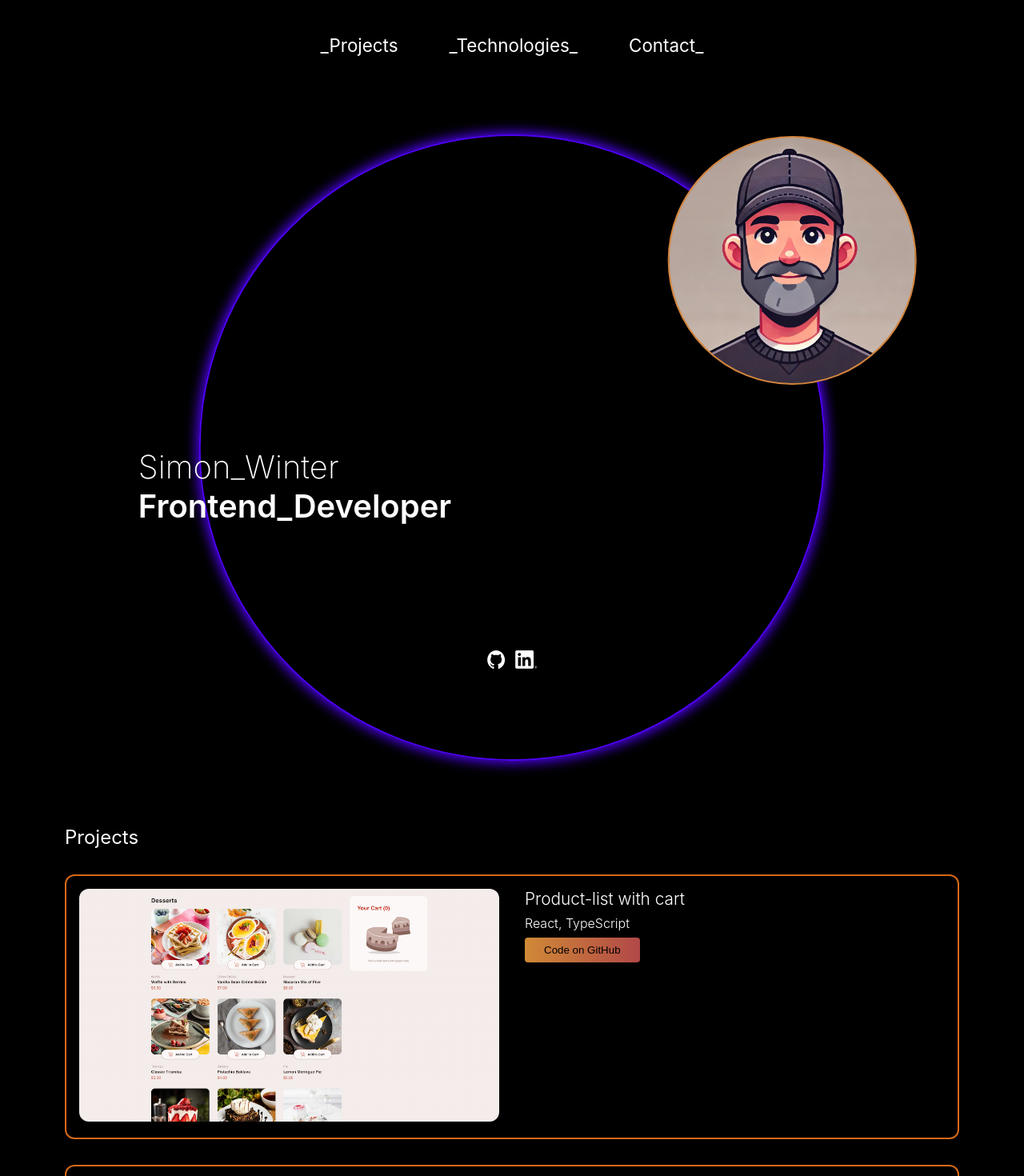
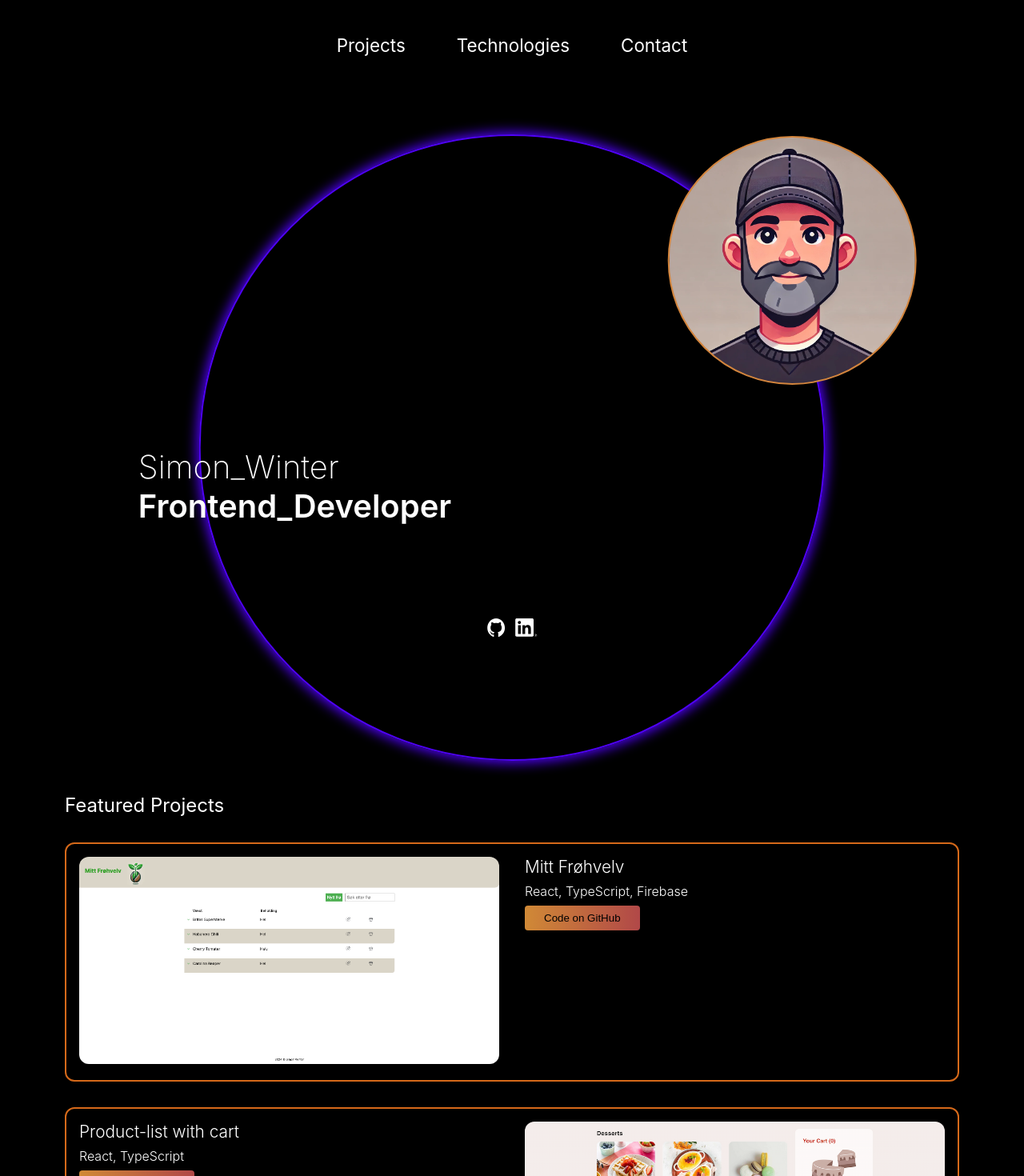
Before and after one commit to SimonADW/240910-portfolio-simon-winter, a React (Vite) app: page / in a window 1280 px wide. Shown: the top 1470 px of the page at 80% size. Built offline with nearby package versions, Linux system fonts and the light colour scheme.

Commit message:
Add mittFrohvelv, add node skill, add link-titles

```diff
--- a/src/assets/data/projectsList.ts
+++ b/src/assets/data/projectsList.ts
@@ -1,6 +1,14 @@
 export const projectsList = [
 	{
-		id: 1,
+		id: 4,
+		title: 'Mitt Frøhvelv',
+		technologies: 'React, TypeScript, Firebase',
+		image: 'mittFrohvelv',
+		gitUrl: 'https://github.com/SimonADW/240917-mitt-frohvelv',
+		liveUrl: 'n/a',
+	},
+	{
+		id: 3,
 		title: 'Product-list with cart',
 		technologies: 'React, TypeScript',
 		image: 'dessertStore',
@@ -16,7 +24,7 @@ export const projectsList = [
 		liveUrl: 'https://fm-challenge-mortgage-calc.netlify.app/',
 	},
 	{
-		id: 3,
+		id: 1,
 		title: 'Start Wars API-fetch',
 		technologies: 'HTML, CSS, JavaScript',
 		image: 'starWars',
--- a/src/assets/data/skillsList.ts
+++ b/src/assets/data/skillsList.ts
@@ -11,17 +11,22 @@ export const skillsList = [
 	},
 	{
 		technology: "JavaScript",
-		percentage: 70,
+		percentage: 80,
+		levelName: "Advanced",
+	},
+	{
+		technology: "React",
+		percentage: 60,
 		levelName: "Intermediate",
 	},
 	{
-		technology: "React",
-		percentage: 50,
-		levelName: "Beginner",
+		technology: "TypeScript",
+		percentage: 60,
+		levelName: "Intermediate",
 	},
 	{
-		technology: "typeScript",
-		percentage: 50,
+		technology: "Node.js",
+		percentage: 40,
 		levelName: "Beginner",
 	}
 ];
--- a/src/components/Hero/HeroComponent.module.css
+++ b/src/components/Hero/HeroComponent.module.css
@@ -1,5 +1,5 @@
 .hero {
-	height: clamp(500px, calc(80dvh + var(--spacing-lg)), 900px);
+	height: clamp(500px, calc(75vh + var(--spacing-lg)), 900px);
 
 	display: flex;
 	align-items: flex-end;
--- a/src/components/Hero/HeroComponent.tsx
+++ b/src/components/Hero/HeroComponent.tsx
@@ -9,7 +9,6 @@ const HeroComponent = () => {
 	};
 
 	useEffect(() => {
-		// handleScroll();
 		window.addEventListener("scroll", handleScroll);
 
 		return () => {
@@ -17,7 +16,7 @@ const HeroComponent = () => {
 		};
 	}, []);
 
-	// CALC TRANSLATION BASE ON SCOLLY
+	// CALC TRANSLATION BASE ON SCROLL-Y
 	const translateY = Math.min(scrollY * 0.3, 200); // Max translateY 200px
 
 	return (
@@ -25,18 +24,24 @@ const HeroComponent = () => {
 			<div className={`${style.circleMain} ${style.circle}`}>
 				<div
 					className={style.nameTitleContainer}
-					style={{ transform: `translateY(-${translateY}px)`}}
+					style={{ transform: `translateY(-${translateY}px)` }}
 				>
 					<div className={style.name}>Simon_Winter</div>
 					<div className={style.title}>Frontend_Developer</div>
 				</div>
 				<div
 					className={`${style.circleSecondary} ${style.circle}`}
-					style={{ transform: `translateY(-${translateY}px)  translateX(-${translateY}px)` }}
+					style={{
+						transform: `translateY(-${translateY}px)  translateX(-${translateY}px)`,
+					}}
 				></div>
 			</div>
 			<div className={style.socialLinks}>
-				<a href="https://github.com/SimonADW" target="_blank">
+				<a
+					href="https://github.com/SimonADW"
+					target="_blank"
+					title="Git Hub Profile"
+				>
 					<svg
 						xmlns="http://www.w3.org/2000/svg"
 						width="23"
@@ -57,6 +62,7 @@ const HeroComponent = () => {
 				<a
 					href="https://www.linkedin.com/in/simon-a-d-winter/"
 					target="_blank"
+					title="LinkedIn Profile"
 				>
 					<svg
 						xmlns="http://www.w3.org/2000/svg"
--- a/src/components/Nav/NavComponent.tsx
+++ b/src/components/Nav/NavComponent.tsx
@@ -13,9 +13,9 @@ const NavComponent = ({isSmallDevice, isMenuOpen, setIsMenuOpen}: navBarProps) =
 	return (
 		<>
 		<nav className={`${style.nav} ${isSmallDevice ? style.navMenuLayout : style.navBarLayout} ${isMenuOpen && style.open}`}>
-				<a href="#projects" onClick={()=>setIsMenuOpen(false)}>_Projects</a>
-				<a href="#technologies" onClick={()=>setIsMenuOpen(false)}>_Technologies_</a>
-				<a href="#contact" onClick={()=>setIsMenuOpen(false)}>Contact_</a>
+				<a href="#projects" onClick={()=>setIsMenuOpen(false)}>Projects</a>
+				<a href="#technologies" onClick={()=>setIsMenuOpen(false)}>Technologies</a>
+				<a href="#contact" onClick={()=>setIsMenuOpen(false)}>Contact</a>
 		</nav>
 		</>
 	);
--- a/src/components/ProjectsSection/ProjectsSection.tsx
+++ b/src/components/ProjectsSection/ProjectsSection.tsx
@@ -5,6 +5,7 @@ import style from "./ProjectsSection.module.css";
 import  dessertStore from '../../assets/images/page-shots/dessertStore.png'
 import  mortgageCalc from '../../assets/images/page-shots/mortageCalc.png'
 import  starWars from '../../assets/images/page-shots/starWars.png'
+import  mittFrohvelv from '../../assets/images/page-shots/mittFrohvelv.png'
 
 
 export type ProjectType = {
@@ -23,11 +24,11 @@ export type ProjectType = {
 const ProjectsSection = () => {
 
 	// Array of project images - in corresponding order to projectsList
-	const images = [dessertStore, mortgageCalc, starWars]
+	const images = [mittFrohvelv, dessertStore, mortgageCalc, starWars]
 
 	return (
 		<section id='projects' className={style.projectsSection}>
-			<h2>Projects</h2>
+			<h2>Featured Projects</h2>
 			{projectsList.map((project: ProjectType, index: number) => {
 				return <ProjectComponent key={index} project={project} index={index} images={images} />;
 			})}
```
Also changed, not shown: src/assets/images/page-shots/mittFrohvelv.png (added).
